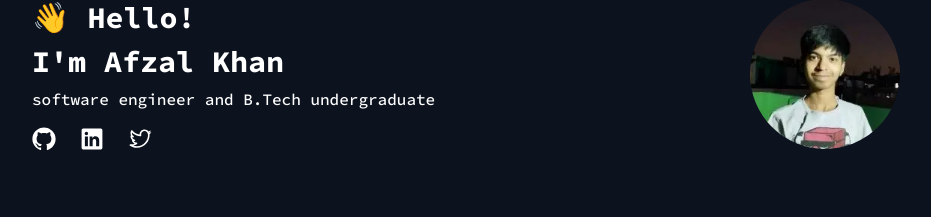
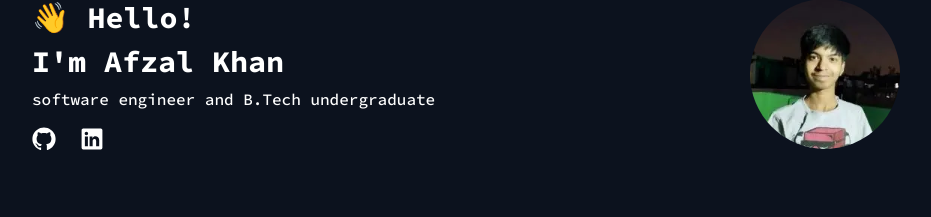
Before and after one commit to AFZL210/afzl-portfolio, a Next.js app: page / in a window 1280 px wide. Shown: the part 121-338 px from the top of the page, without its empty margins (174-1105 px from the left). Built offline with nearby package versions, Linux system fonts and the light colour scheme.

Commit message:
Update page.tsx

```diff
--- a/src/app/page.tsx
+++ b/src/app/page.tsx
@@ -53,9 +53,7 @@ export default function Home() {
             <Link href={data.linkedin} target="_blank">
               <LinkedInLogoIcon className="w-[24px] h-[24px]" />
             </Link>
-            <Link href={data.twitter} target="_blank">
-              <TwitterLogoIcon className="w-[24px] h-[24px]" />
-            </Link>
+
           </div>
         </div>
         <Image
```
